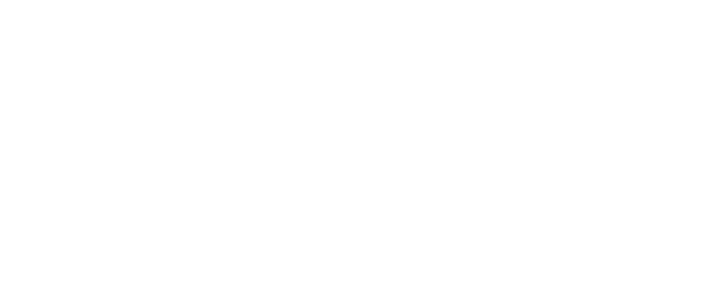
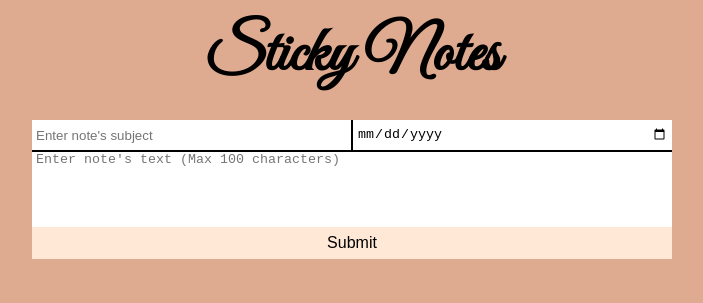
Before and after one commit to Eivind-Haukeberg/sticky_notes_project, a website built with Vite: page index.html in a window 1280 px wide. Shown: the whole page, without its empty margins (288-991 px from the left). Built offline with nearby package versions, Linux system fonts and the light colour scheme.

Commit message:
Create basic interface

```diff
--- a/index.html
+++ b/index.html
@@ -1,16 +1,59 @@
-<!doctype html>
+<!DOCTYPE html>
 <html lang="en">
   <head>
     <meta charset="UTF-8" />
     <link rel="icon" type="image/svg+xml" href="/vite.svg" />
     <meta name="viewport" content="width=device-width, initial-scale=1.0" />
-    <link rel="stylesheet" href="./src/css/reset.css">
-    <link rel="stylesheet" href="./src/css/variables.css">
-    <link rel="stylesheet" href="./src/css/style.css">
+    <link rel="stylesheet" href="./src/css/reset.css" />
+    <link rel="stylesheet" href="./src/css/variables.css" />
+    <link rel="stylesheet" href="./src/css/style.css" />
     <title>Sticky Notes App</title>
   </head>
   <body>
-    <div id="app"></div>
+    <header class="header">
+      <h1 class="header__title">Sticky Notes</h1>
+    </header>
+    <main>
+      <section class="form-container">
+        <form class="form">
+          <div class="form__input-container">
+            <label for="subject">Note subject</label>
+            <input
+              type="text"
+              id="subject"
+              name="subject"
+              placeholder="Enter note's subject"
+              maxlength="20"
+              class="form__input form__subject-input"
+            />
+            <label for="date">Note date</label>
+            <input
+              type="date"
+              id="date"
+              name="date"
+              placeholder="Enter note's date"
+              maxlength="20"
+              class="form__input form__date-input"
+            />
+          </div>
+          <label for="note">Note text</label>
+          <textarea
+            name="note"
+            id="note"
+            placeholder="Enter note's text (Max 100 characters)"
+            maxlength="100"
+            class="form__note-input"
+            rows="5"
+          ></textarea>
+          <button type="submit" class="form__submit-button"> Submit</button>
+          <p class="form__error-text">ErrorTerror</p>
+        </form>
+      </section>
+      <section class="notes-container">
+
+      </section>
+    </main>
+    <footer></footer>
     <script type="module" src="./src/js/app.js"></script>
   </body>
 </html>
--- a/src/css/reset.css
+++ b/src/css/reset.css
@@ -0,0 +1,15 @@
+* {
+    margin: 0;
+    padding: 0;
+    box-sizing: border-box;
+    list-style: none;
+}
+
+input, textarea {
+    border: none;
+}
+
+button {
+    cursor: pointer;
+    border: none;
+}
--- a/src/css/style.css
+++ b/src/css/style.css
@@ -0,0 +1,98 @@
+@font-face {
+    font-family: Kalam-Regular;
+    src: url("../assets/fonts/Kalam-Regular.ttf");
+}
+@font-face {
+    font-family: Kalam-Bold;
+    src: url("../assets/fonts/Kalam-Bold.ttf");
+}
+@font-face {
+    font-family: GreatVibes-Regular;
+    src: url("../assets/fonts/GreatVibes-Regular.ttf");
+}
+
+
+body {
+    width: 100%;
+    min-height: 100vh;
+    background-color: var(--color-background);
+    display: flex;
+    flex-direction: column;
+    font-family: Kalam-Regular, sans-serif;
+}
+
+
+.header {
+    text-align: center;
+    padding: var(--spacing-medium);
+    font-family: GreatVibes-Regular, sans-serif;
+    font-size: var(--font-size-x-large);
+}
+
+/* ------------- */
+
+main {
+     height: 100%;
+     flex-grow: 1;
+     display: flex;
+     flex-direction: column;
+
+}
+
+/* ------------- */
+
+.form-container {
+    display: flex;
+    justify-content: center;
+    align-items: center;
+    padding: var(--spacing-small) 0;
+}
+
+.form label {
+    display: none;
+}
+
+.form {
+    display: flex;
+    flex-direction: column;
+    min-width: 50%;
+}
+
+.form__subject-input {
+    border-right: 2px solid black;
+}
+
+.form__input-container {
+    display: flex;
+    width: 100%;
+}
+
+.form__input {
+    flex: 1;
+    height: 32px;
+    padding: 0 var(--spacing-x-small);
+    border-bottom: 2px solid black;
+}
+
+.form__note-input {
+    width: 100%;
+    resize: none;
+    padding: 0 var(--spacing-x-small);
+}
+
+.form__submit-button {
+    height: 32px;
+    background-color: var(--color-submit-buttons);
+    font-size: var(--font-size-base);
+}
+
+.form__submit-button:hover {
+    background-color: #ffe8d6b6;
+}
+
+.form__error-text {
+    visibility: hidden;
+    text-align: center;
+    padding: var(--spacing-x-small) 0;
+
+}
--- a/src/css/variables.css
+++ b/src/css/variables.css
@@ -0,0 +1,29 @@
+:root {
+    /* COLORS */
+    --color-background: #deab90;
+    --color-note-container: #774936;
+    --color-note-background: #e7f2f8;
+    --color-card-header: #ffe8d6;
+    --color-note-buttons: #e7f2f8;
+    --color-submit-buttons: #ffe8d6;
+    --color-primaryr-light: #fff;
+    --color-primaryr-dark: #000;
+
+    /* SPACING */
+    --spacing-x-small: 0.25rem;
+    --spacing-small: 0.5rem;
+    --spacing-medium: 1rem;
+    --spacing-large: 2rem;
+    --spacing-x-large: 3rem;
+
+    /* FONT SIZE */
+    --font-size-small: 0.5rem;
+    --font-size-base: 1rem;
+    --font-size-medium: 1.2rem;
+    --font-size-large: 1.5rem;
+    --font-size-x-large: 2rem;
+
+    /* BORDER RADIUS */
+    --border-radius-small: 0.25rem;
+    --border-radius-medium: 0.5rem;
+  }
```
Also changed, not shown: src/assets/fonts/GreatVibes-Regular.ttf (added), src/assets/fonts/Kalam-Bold.ttf (added), src/assets/fonts/Kalam-Regular.ttf (added).
